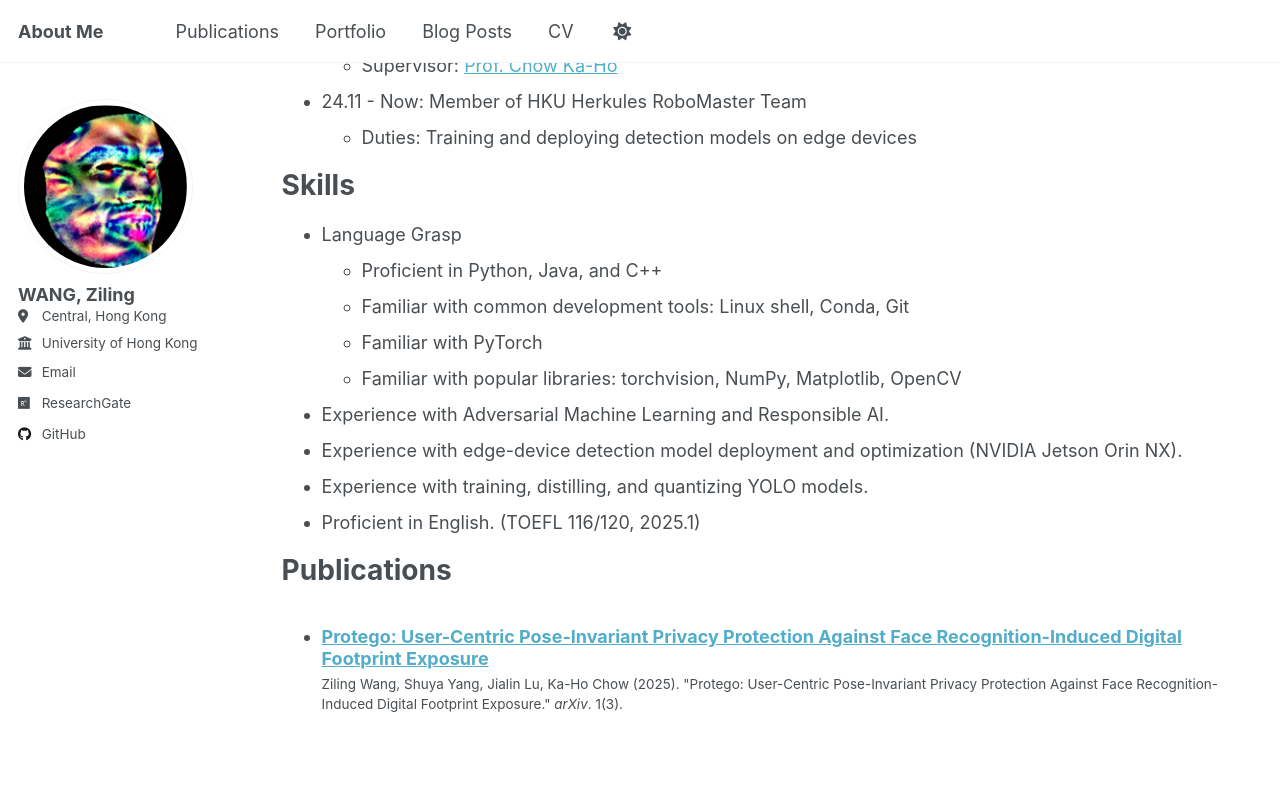
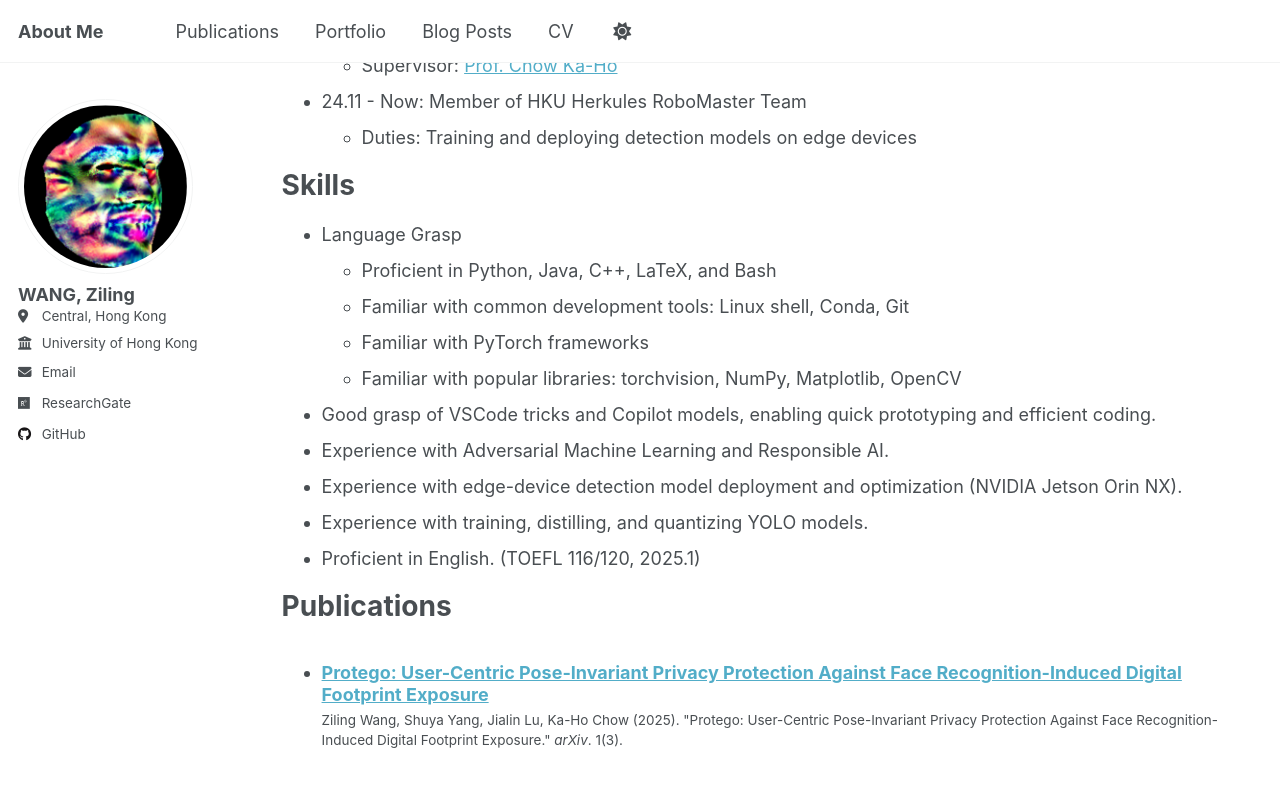
Before and after one commit to Michael-wzl/Michael-wzl.github.io, a Jekyll site: the page built from _pages/cv.md, in a window 1280 px wide and 900 px high, scrolled down 499 px. Shown: the top 787 px of the window. Built offline with Jekyll 4.4.1, drawn with Linux system fonts in a browser that asks for light colours; a script that is not in the unit is left out.

Commit message:
updated cv skills

```diff
--- a/_pages/cv.md
+++ b/_pages/cv.md
@@ -58,10 +58,11 @@ Work experience
 Skills
 ======
 * Language Grasp
-  * Proficient in Python, Java, and C++
+  * Proficient in Python, Java, C++, LaTeX, and Bash
   * Familiar with common development tools: Linux shell, Conda, Git
-  * Familiar with PyTorch
+  * Familiar with PyTorch frameworks
   * Familiar with popular libraries: torchvision, NumPy, Matplotlib, OpenCV
+* Good grasp of VSCode tricks and Copilot models, enabling quick prototyping and efficient coding.
 * Experience with Adversarial Machine Learning and Responsible AI.
 * Experience with edge-device detection model deployment and optimization (NVIDIA Jetson Orin NX).
 * Experience with training, distilling, and quantizing YOLO models.
```
